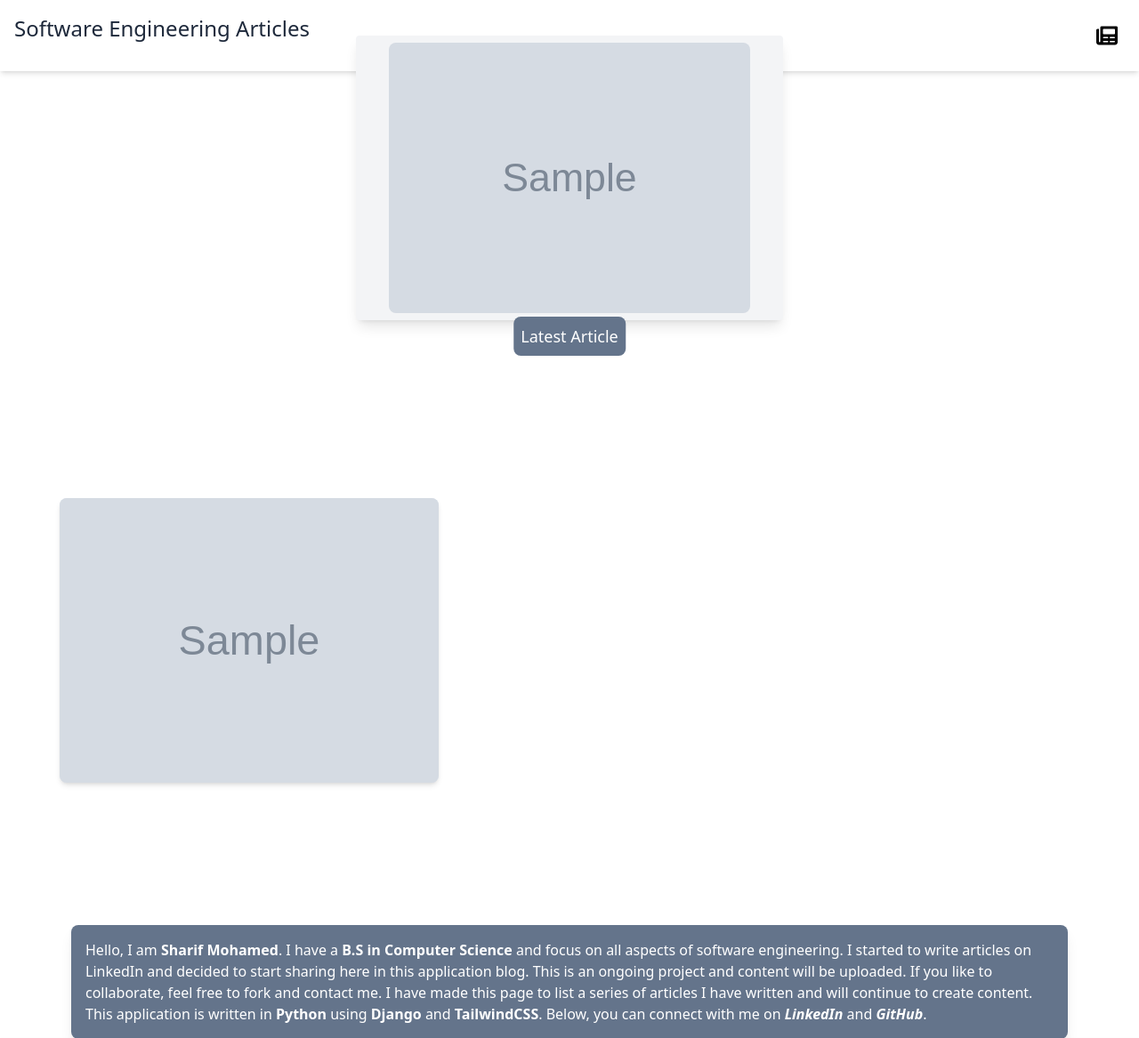
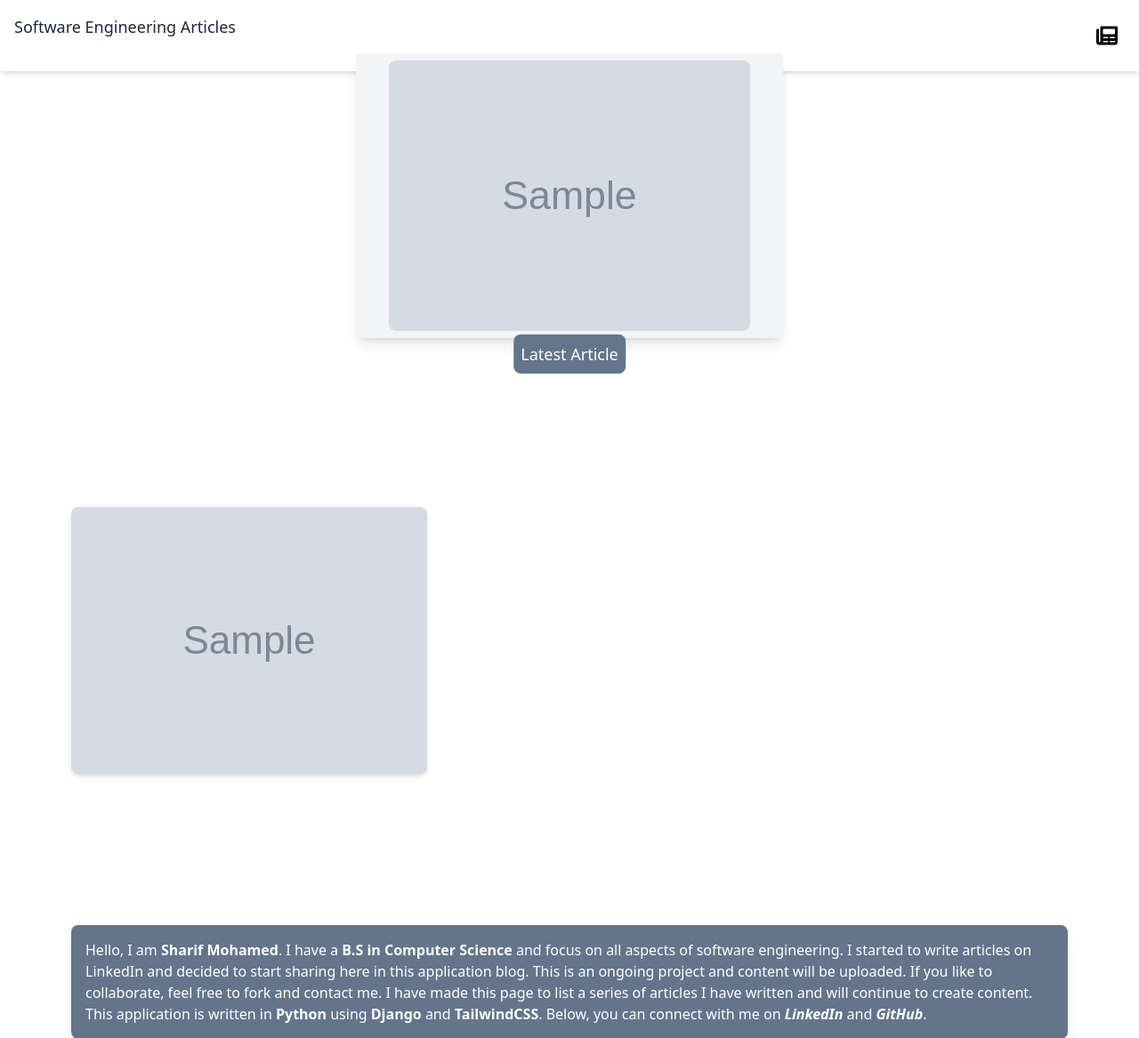
Before and after one commit to mSharifHub/Software-Engineering-Articles, a Django app: page / in a window 1280 px wide. Shown: the top 1167 px of the page at 89% size. Run offline with Django 5.2, Linux system fonts and the light colour scheme; tables that the repository leaves empty hold one stand-in row (values such as "Sample post"); grey boxes marked "Sample" are stand-in pictures; style sheets or scripts are compiled from the project's sources; some libraries are stand-ins or nearby versions.

Commit message:
fixed style bugs

```diff
--- a/blog/templates/blog/includes/all_post.html
+++ b/blog/templates/blog/includes/all_post.html
@@ -1,7 +1,7 @@
 {% load static %}
 {% block content %}
     {% if all_posts %}
-         <div class="justify-items-center h-80 w-auto  bg-slate-200 shadow-md rounded-lg box-border  border-black hover:border-2  ">
+         <div class="justify-items-center h-auto w-auto  bg-slate-200 shadow-md rounded-lg box-border  border-black hover:border-2  ">
                      <a href="{% url 'post-detail-page' post.slug %}">
                         <img src="{{ post.image.url }}" alt="{{ post.title }}" class="h-full rounded-lg"/>
                      </a>
--- a/blog/templates/blog/includes/post.html
+++ b/blog/templates/blog/includes/post.html
@@ -4,7 +4,7 @@
     {% if latest_post %}
             <article class="flex justify-center">
 
-                <div class="transition-all duration-150 ease-out h-80 w-[30rem] relative md:-top-10 bg-gray-100 p-2 rounded shadow-lg  hover:lg:-translate-y-5 hover:lg:scale-105">
+                <div class="transition-all duration-150 ease-out h-80 w-[30rem] relative md:-top-5 bg-gray-100 p-2 rounded shadow-lg  hover:lg:-translate-y-5 hover:lg:scale-105">
                      <a href="{{ latest_post.get_absolute_url }}">
                     <div class="h-full relative flex flex-col justify-center items-center">
                         <img src="{{ latest_post.image.url }}" alt="{{ latest_post.title }}" class=" h-full object-cover rounded-lg"/>
--- a/blog/templates/blog/index.html
+++ b/blog/templates/blog/index.html
@@ -8,7 +8,7 @@
         <p>No posts available.</p>
     {% endif %}
 
-    <div class="flex overflow-x-auto mx-10 relative">
+    <div class="flex overflow-x-auto mx-10 relative ">
         {% if all_posts %}
             <div class="flex  justify-center items-center space-x-4">
                 {% for post in all_posts %}
--- a/templates/base.html
+++ b/templates/base.html
@@ -17,7 +17,7 @@
 <body class="flex flex-col min-h-screen min-w-screen">
 <header class="relative flex flex-col  h-20 shadow-md">
     <div class=" grid grid-cols-2 mt-4">
-        <div class="cols-span-1 col-start-1 mx-4 text-2xl font-thin capitalize  text-slate-800"> software engineering
+        <div class="cols-span-1 col-start-1 mx-4 text-lg font-thin capitalize  text-slate-800"> software engineering
             articles
         </div>
 
```
